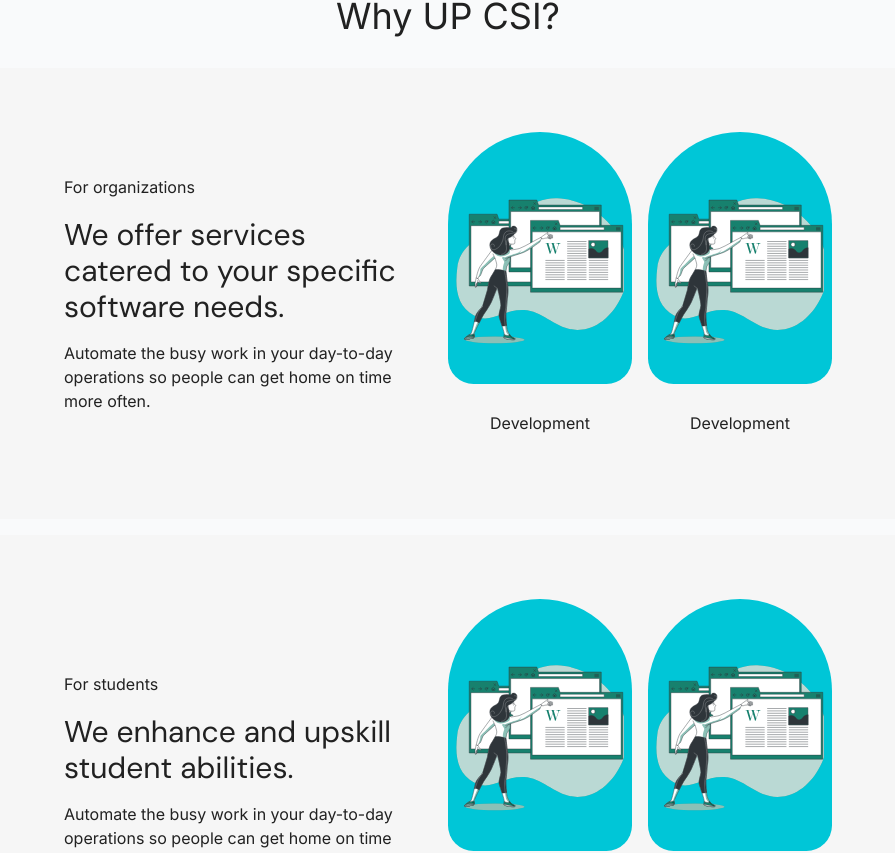
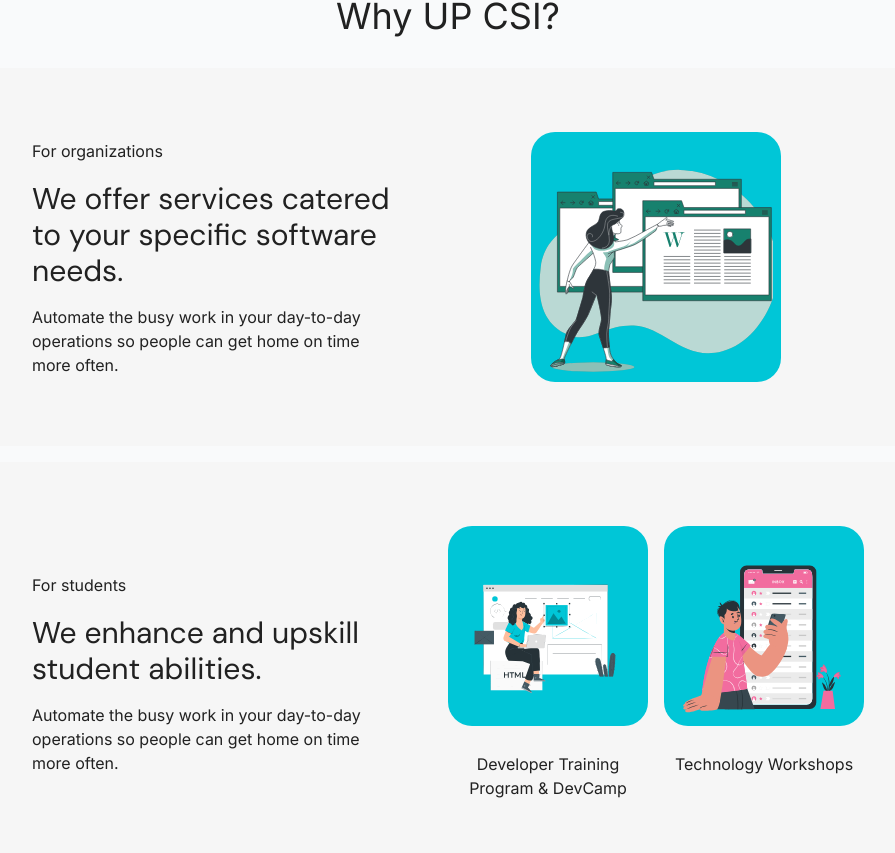
Before and after one commit to up-csi/up-csi.github.io, a SvelteKit app: page / in a window 1280 px wide. Shown: the part 1100-1953 px from the top of the page, without its empty margins (192-1087 px from the left). Built offline with nearby package versions, Linux system fonts and the light colour scheme.

Commit message:
feat: replace Home page images with props

```diff
--- a/src/lib/components/CartoonCard.svelte
+++ b/src/lib/components/CartoonCard.svelte
@@ -1,13 +1,15 @@
 <script>
-    import src from '$lib/cartoon-card-placeholder.svg';
+    export let src;
 </script>
 
-<div class="mb-8 flex w-3/5 flex-col items-center lg:mb-0 lg:w-2/5 xl:w-3/5">
-    <div class="w-full rounded-b-[50px] rounded-t-[180px] bg-csi-blue px-2 pt-5">
+<div class="mb-8 flex flex-col md:mb-0 md:w-2/5 xl:w-3/5 h-full">
+    <div class="flex aspect-square overflow-y-hidden items-center rounded-3xl bg-csi-blue px-2 pt-5">
         <img {src} alt="Corporate Cartoon" />
     </div>
-    <div class="leading-6">
-        <h1 class="text-center font-dm text-3xl"><slot name="title" /></h1>
-        <p class="text-center text-csi-black dark:text-csi-white"><slot /></p>
-    </div>
+    {#if $$slots.title || $$slots.default}
+        <div class="leading-6">
+            <h1 class="text-center font-dm text-3xl"><slot name="title" /></h1>
+            <p class="text-center text-csi-black dark:text-csi-white"><slot /></p>
+        </div>
+    {/if}
 </div>
--- a/src/lib/components/ContentContainer.svelte
+++ b/src/lib/components/ContentContainer.svelte
@@ -1,11 +1,11 @@
 <div
-    class="flex flex-col items-center justify-between gap-12 rounded-3xl bg-csi-neutral-50 px-8 py-8 md:px-32 md:py-16 xl:flex-row dark:bg-csi-neutral-950"
+    class="flex flex-col items-center justify-between gap-12 rounded-3xl bg-csi-neutral-50 px-8 py-8 md:px-24 md:py-16 xl:flex-row dark:bg-csi-neutral-950"
 >
     <div class="flex flex-1 flex-col gap-4">
         <slot name="text" />
     </div>
     <div
-        class="flex w-full flex-col items-center justify-center lg:flex-row lg:gap-12 xl:h-full xl:w-1/2 xl:items-start xl:justify-between xl:gap-4"
+        class="flex w-5/6 justify-center gap-4 flex-col md:flex-row xl:w-1/2"
     >
         <slot name="cards" />
     </div>
--- a/src/routes/+page.svelte
+++ b/src/routes/+page.svelte
@@ -4,6 +4,9 @@
     import ContentContainer from '$lib/components/ContentContainer.svelte';
     import HeroComponent from '$lib/components/HeroComponent.svelte';
     import WhoWeAre from './WhoWeAre.svelte';
+    import services from '$lib/cartoon-card-placeholder.svg';
+    import devcamps from '$lib/cartoons/devcamps.svg';
+    import tech from '$lib/cartoons/tech.svg';
 </script>
 
 <section>
@@ -27,8 +30,7 @@
                 </p>
             </svelte:fragment>
             <svelte:fragment slot="cards">
-                <CartoonCard>Development</CartoonCard>
-                <CartoonCard>Development</CartoonCard>
+                <CartoonCard src={services}></CartoonCard>
             </svelte:fragment>
         </ContentContainer>
         <ContentContainer>
@@ -45,8 +47,8 @@
                 </p>
             </svelte:fragment>
             <svelte:fragment slot="cards">
-                <CartoonCard>Developer Training Program & DevCamp</CartoonCard>
-                <CartoonCard>Technology Workshops</CartoonCard>
+                <CartoonCard src={devcamps}>Developer Training Program & DevCamp</CartoonCard>
+                <CartoonCard src={tech}>Technology Workshops</CartoonCard>
             </svelte:fragment>
         </ContentContainer>
     </div>
```
Also changed, not shown: src/lib/cartoons/devcamps.svg (added), src/lib/cartoons/tech.svg (added).
